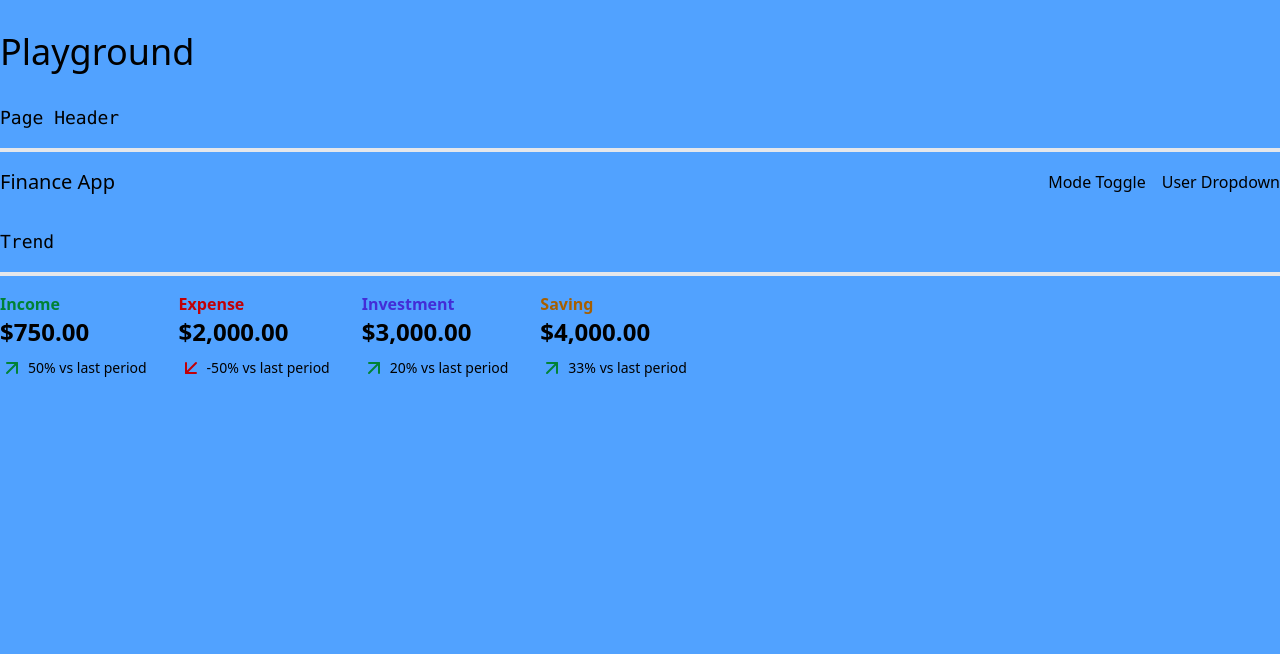
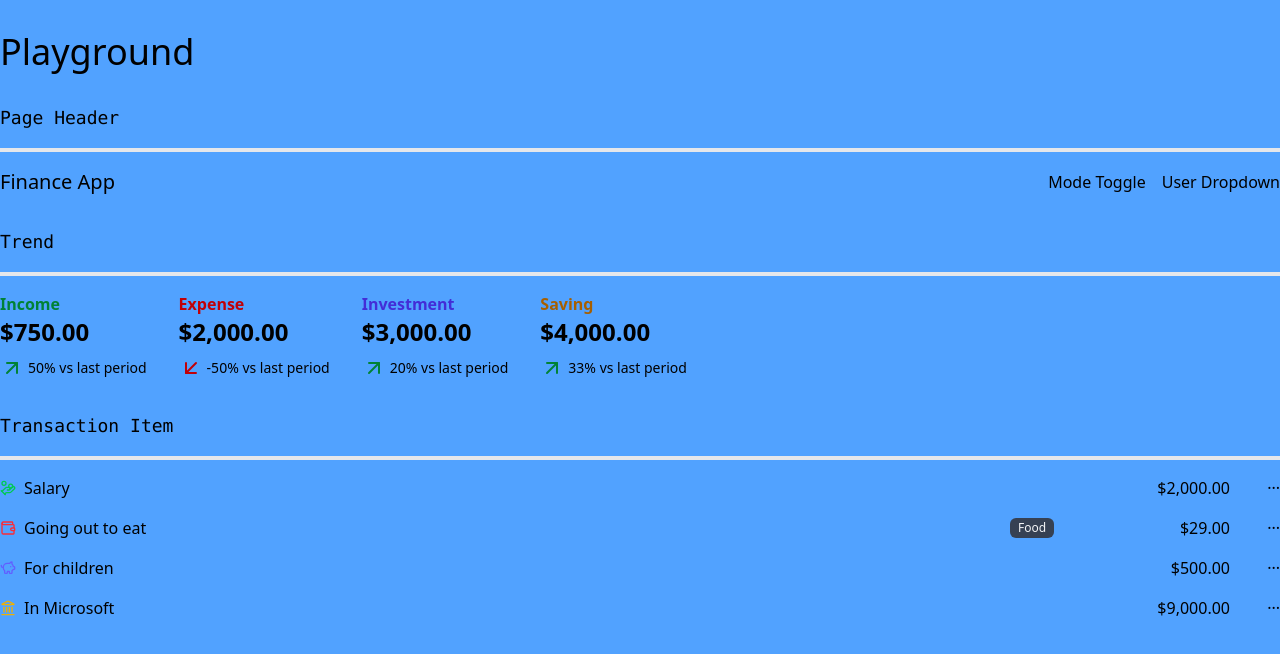
Before and after one commit to lukeckk/Wiser, a Next.js app: page /playground in a window 1280 px wide. Shown: the top 654 px of the page. Built offline with nearby package versions, Linux system fonts and the light colour scheme.

Commit message:
configured transaction item component

```diff
--- a/app/playground/page.js
+++ b/app/playground/page.js
@@ -1,5 +1,6 @@
 import PageHeader from "@/components/page-header";
 import Trend from "@/components/trend";
+import TransactionItem from "@/components/transaction";
 
 export default function Page() {
   return (
@@ -22,6 +23,18 @@ export default function Page() {
           <Trend type="Saving" amount={4000} prevAmount={3000} />
         </div>
       </div>
+
+
+      <div>
+        <h2 className="mb-4 text-lg font-mono">Transaction Item</h2>
+        <hr className="mb-4 border-gray-200 dark:border-blue-300 border-2" />
+        <div className="space-y-4">
+          <TransactionItem type="Income" description="Salary" amount={2000} />
+          <TransactionItem type="Expense" category="Food" description="Going out to eat" amount={29} />
+          <TransactionItem type="Saving" description="For children" amount={500} />
+          <TransactionItem type="Investment" description="In Microsoft" amount={9000} />
+        </div>
+      </div>
     </main>
   )
 }
--- a/components/transaction.js
+++ b/components/transaction.js
@@ -1,7 +1,40 @@
-export default function Transaction() {
-  return (
-    <>
+import { useFormatCurrency } from "@/hooks/use-format-currency"
+import { HandCoins, Wallet, Landmark, PiggyBank } from 'lucide-react'
 
-    </>
-  )
+export default function TransactionItem({ type, category, description, amount }) {
+  const typesMap = {
+    'Income': {
+      icon: HandCoins,
+      colors: 'text-green-500 dark:text-green-400'
+    },
+    'Expense': {
+      icon: Wallet,
+      colors: 'text-red-500 dark:text-red-400'
+    },
+    'Saving': {
+      icon: PiggyBank,
+      colors: 'text-indigo-500 dark:text-indigo-400'
+    },
+    'Investment': {
+      icon: Landmark,
+      colors: 'text-yellow-500 dark:text-yellow-400'
+    }
+  }
+  const IconComponent = typesMap[type].icon
+  const colors = typesMap[type].colors
+  const formattedAmount = useFormatCurrency(amount)
+  return (<div className="w-full flex items-center">
+    <div className="flex items-center mr-4 grow">
+      <IconComponent className={`${colors} mr-2 w-4 h-4 hidden sm:block`} />
+      <span>{description}</span>
+    </div>
+
+    <div className="min-w-[150px] items-center hidden md:flex">
+      {category && <div className="rounded-md text-xs bg-gray-700 dark:bg-gray-100 text-gray-100 dark:text-black px-2 py-0.5">{category}</div>}
+    </div>
+
+    <div className="min-w-[70px] text-right">{formattedAmount}</div>
+
+    <div className="min-w-[50px] flex justify-end">···</div>
+  </div>)
 }
```
